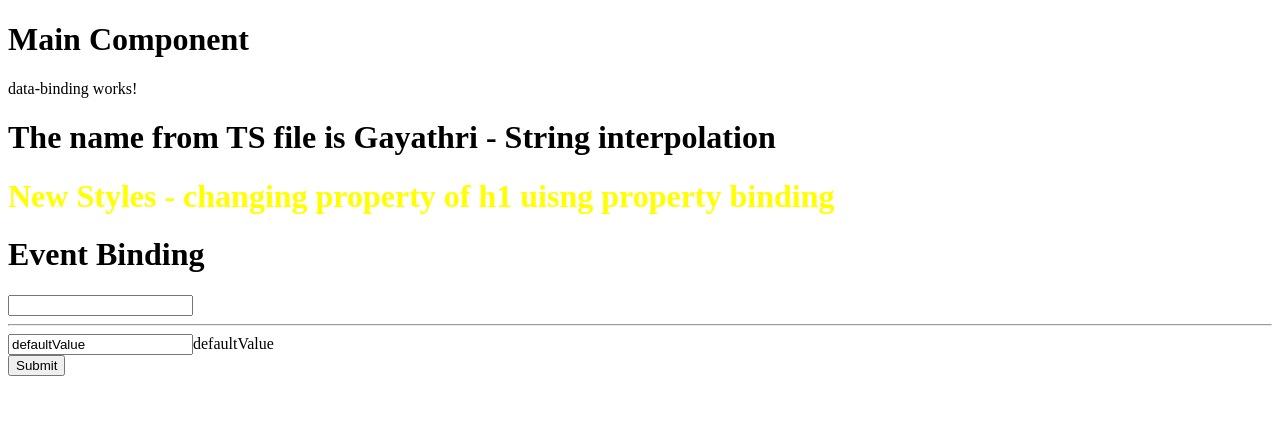
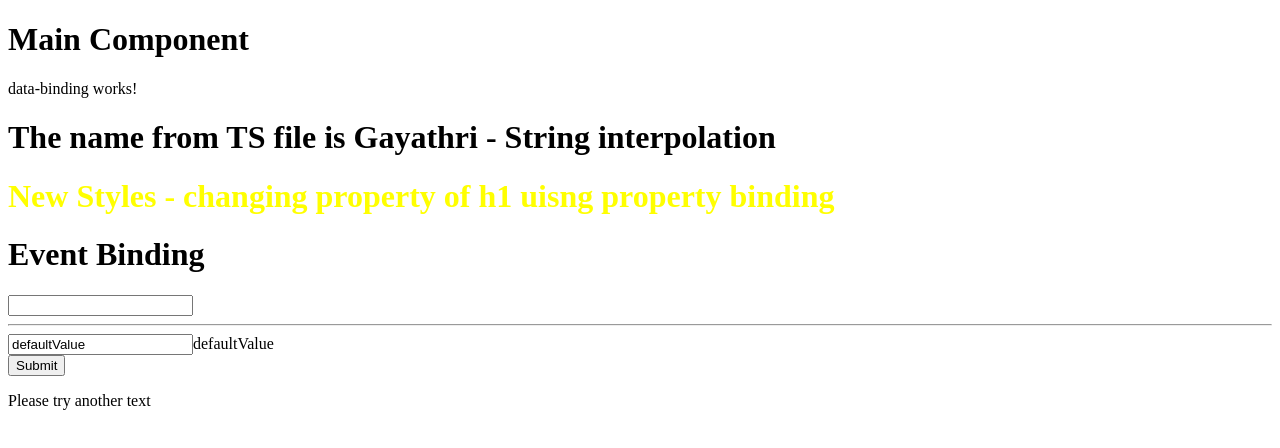
Before and after one commit to gayathridhiya/angular_practice_1, an Angular app: page / in a window 1280 px wide. Shown: the top 448 px of the page. Built offline with nearby package versions, Linux system fonts and the light colour scheme.

Commit message:
*ngIf Structural Directive

```diff
--- a/src/app/data-binding/data-binding.component.html
+++ b/src/app/data-binding/data-binding.component.html
@@ -10,3 +10,6 @@
 <span>{{twoWayBindValue}}</span>
 <br/>
 <button type="submit" [disabled]="shouldEnable" (click)="handleClick()"> Submit </button>
+
+<p *ngIf="twoWayBindValue==='submitted'"> You have finally writted Submit!, click the button now</p>
+<p *ngIf="twoWayBindValue!=='submitted'"> Please try another text</p>
```
